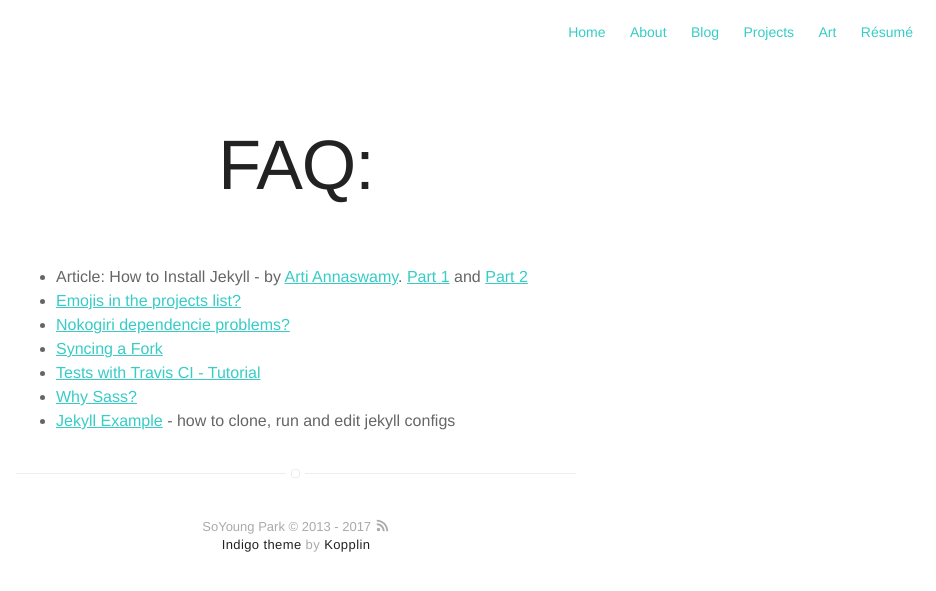
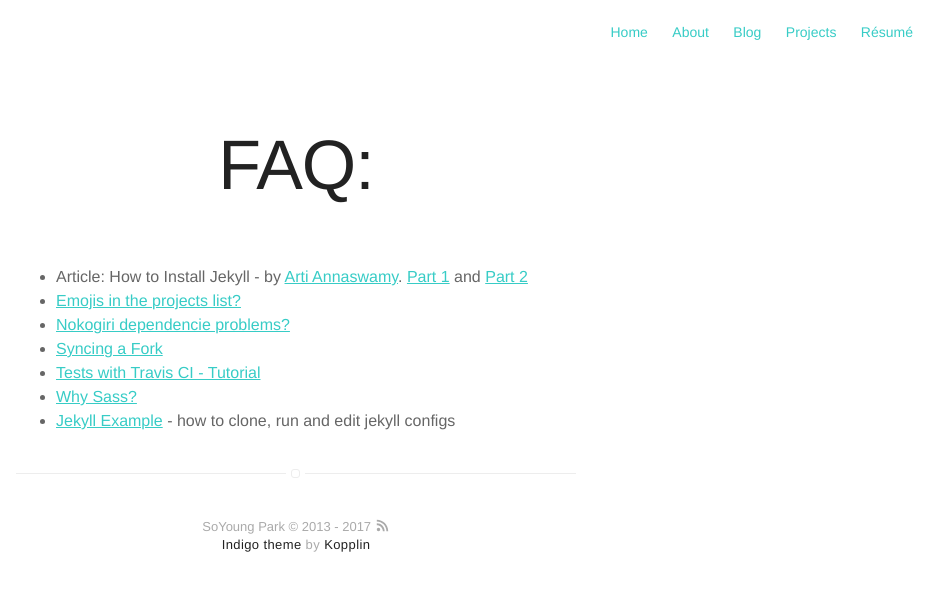
Before and after one commit to soyoungpark/soyoungpark.github.io, a Jekyll site: the page built from FAQ.md, in a window 1280 px wide. Shown: the top 591 px of the page, without its empty margins (344-1280 px from the left). Built offline with Jekyll 4.4.1, drawn with Linux system fonts in a browser that asks for light colours; our own code applies the rules of GitHub Pages for plain Markdown files.

Commit message:
front end changes

```diff
--- a/_includes/nav.html
+++ b/_includes/nav.html
@@ -30,14 +30,6 @@
             {% endif %}
         {% endif %}
 
-        {% if site.projects == true %}
-            {% if page.title != "Projects" %}
-                <li class="item">
-                    <a class="link " href="{{ site.url }}/art">Art</a>
-                </li>
-            {% endif %}
-        {% endif %}
-
         {% if site.resume == true %}
             <li class="item">
                 <a class="link " href="{% if site.resume-external %}{{ site.resume-url }}{% else %}{{ site.url }}/{{ site.resume-url }}{% endif %}">Résumé</a>
--- a/art.html
+++ b/art.html
@@ -1,5 +1,5 @@
 ---
-layout: page
+<!--layout: page-->
 title: Art
 ---
 
```
